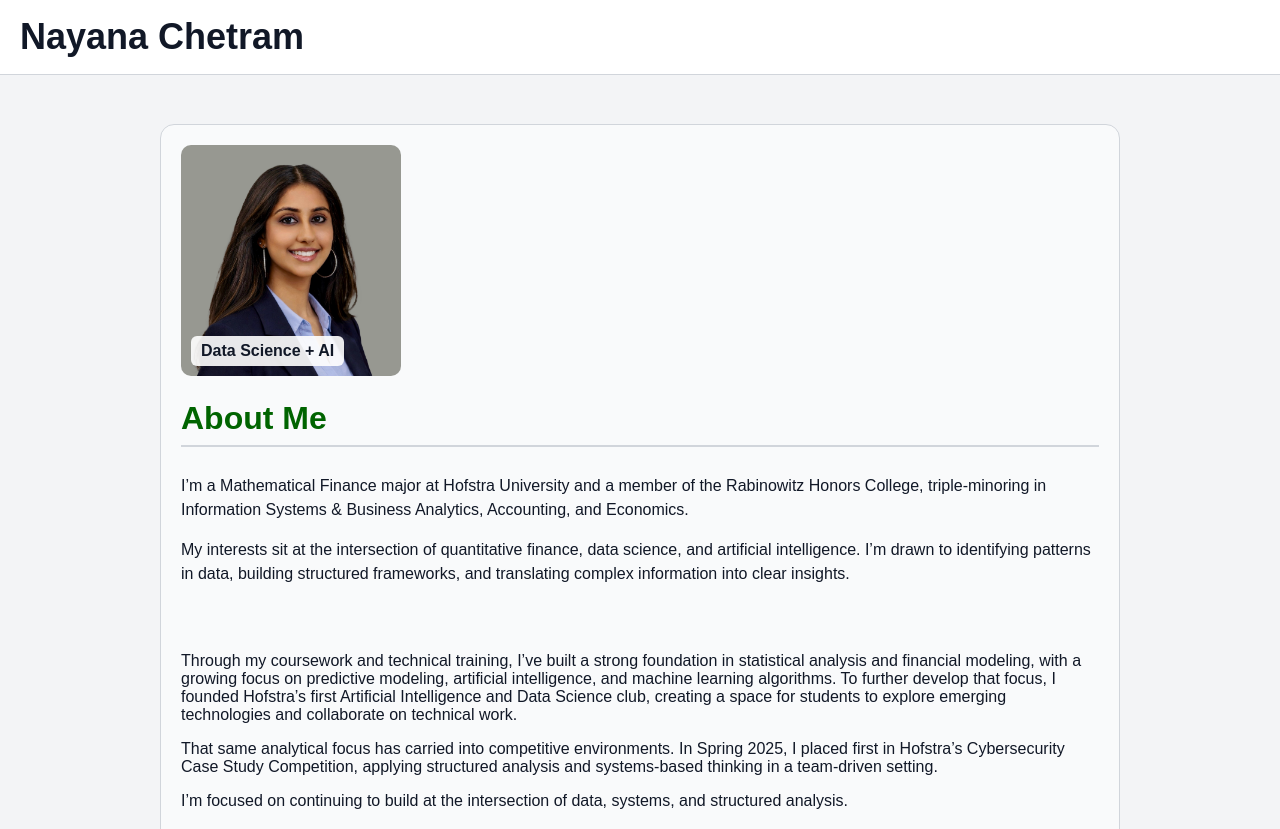
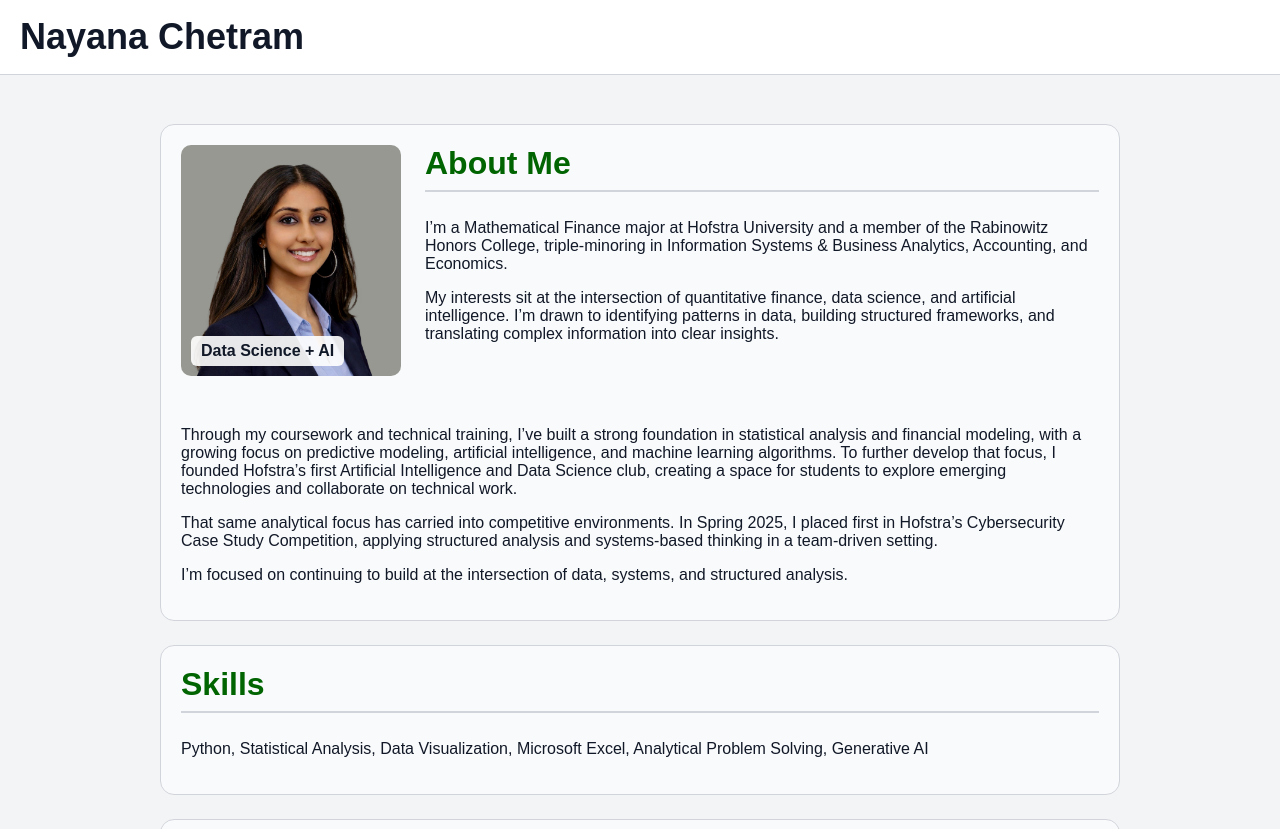
Before and after one commit to nayana-chetram/nayana-chetram.github.io, a plain HTML site: page assignments/assignment2/index.html in a window 1280 px wide. Shown: the top 829 px of the page. Drawn offline with Linux system fonts and the light colour scheme.

Commit message:
Refactor CSS for hero text and full text layout
Removed redundant styles for .full-text and updated .hero-text properties.

```diff
--- a/assignments/assignment2/style.css
+++ b/assignments/assignment2/style.css
@@ -46,7 +46,6 @@ body {
   padding-bottom: 8px;
 }
 
-/* Parent/child layering example */
 .image-wrapper {
   position: relative;
   width: 220px;
@@ -79,8 +78,14 @@ body {
   flex-wrap: wrap;
 }
 
-.hero-text p {
-  line-height: 1.5;
+.hero-text {
+  flex: 1;
+  min-width: 300px;
+}
+
+.full-text {
+  flex: 0 0 100%;   /* THIS is the real fix */
+  margin-top: 10px;
 }
 
 a {
@@ -100,9 +105,3 @@ a {
     padding-top: 90px;
   }
 }
-
-.full-text {
-  flex-basis: 100%;
-  width: 100%;
-  margin-top: 10px;
-}
```
